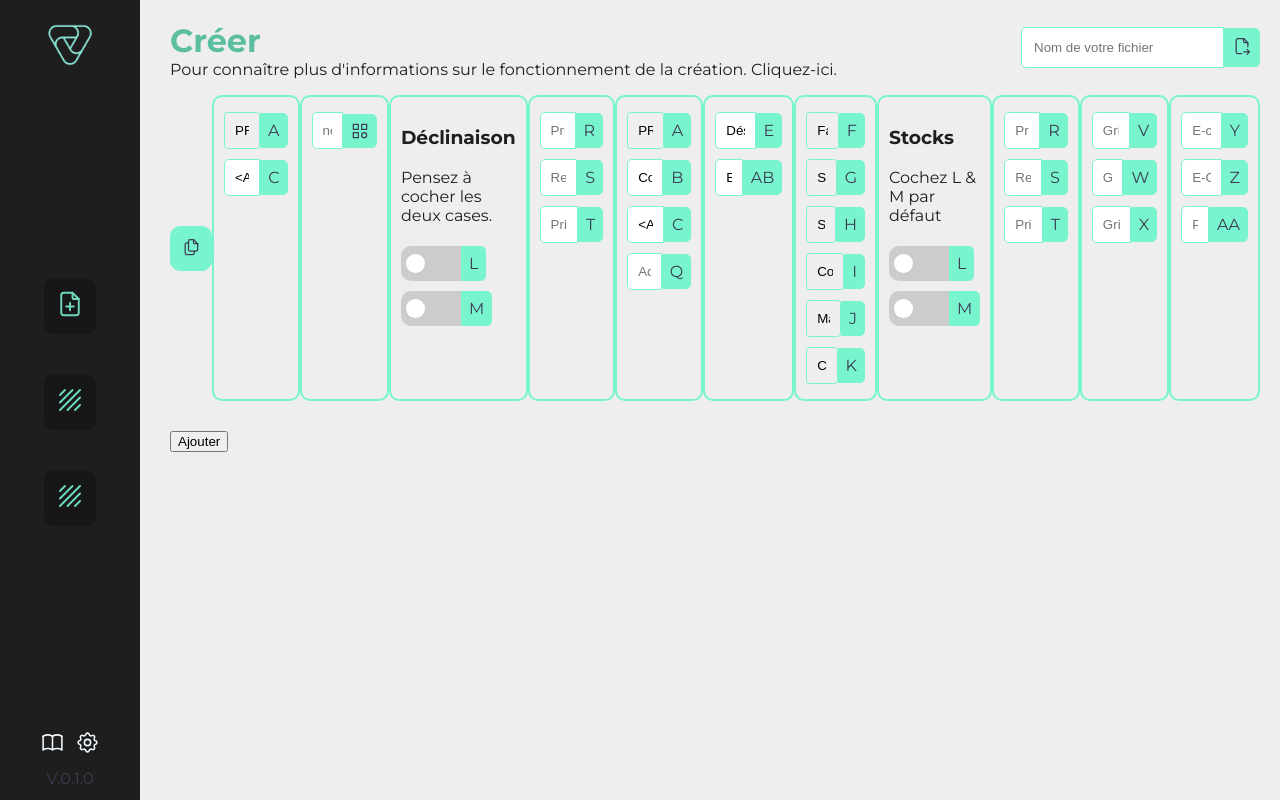
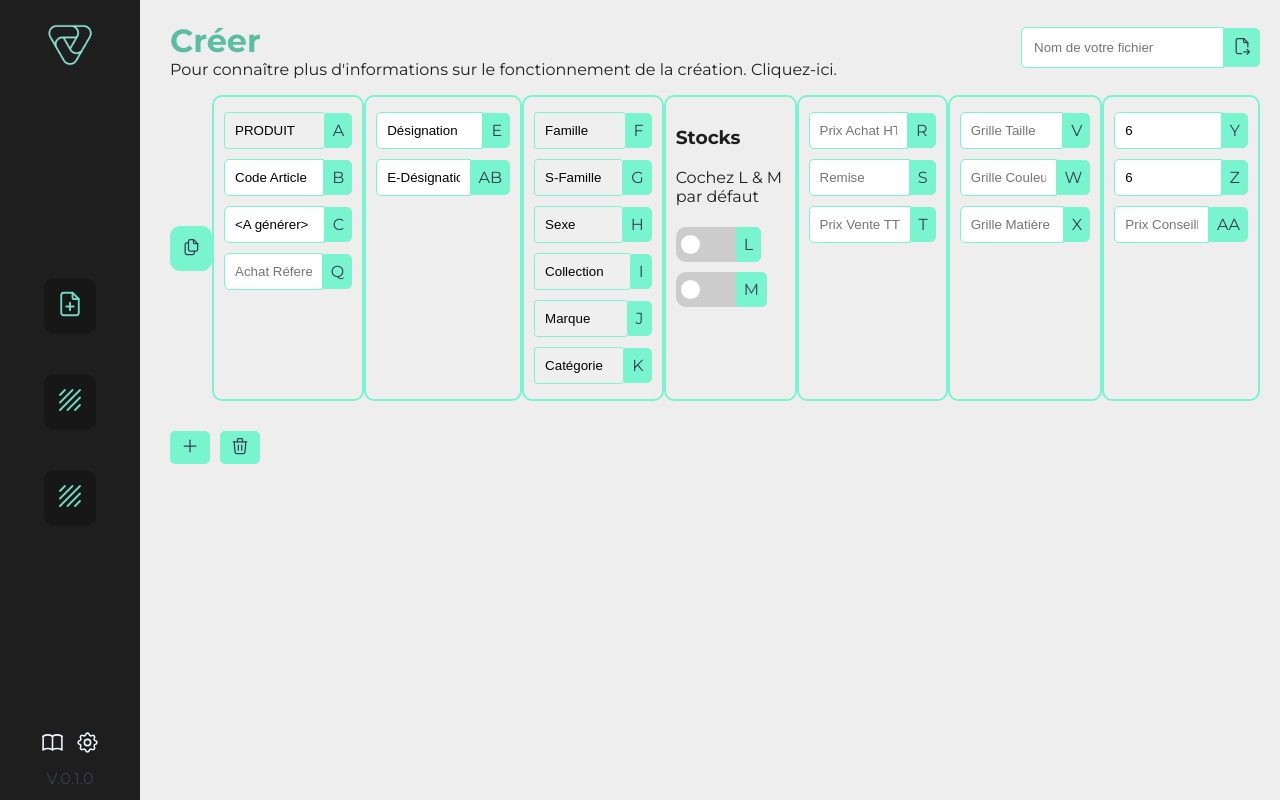
Before and after one commit to SQTZ/Voose-app, a React (Vite) app: page /create in a window 1280 px wide. Built offline with nearby package versions, Linux system fonts and the light colour scheme.

Commit message:
Update V0.1.0a3: Optimized programs

```diff
--- a/src/components/selection_dp.jsx
+++ b/src/components/selection_dp.jsx
@@ -69,7 +69,7 @@ import Navbar from './navbar';
 
 function SelectionDP() {
     // Chaque élément de inputSets représente un ensemble d'inputs
-    const [inputSets, setInputSets] = useState([{}]);
+    const [inputSets, setInputSets] = useState([{ selectedOptionPRDE: 'PR' }]);
 
     // Gestion du changement de sélection pour chaque ensemble d'inputs
     const handleSelectChangePRDE = (event, index) => {
@@ -218,6 +218,17 @@ function SelectionDP() {
         // Filtrer l'ensemble d'inputs à supprimer
         const newInputSets = inputSets.filter((_, i) => i !== index);
         setInputSets(newInputSets);
+    };
+
+    // Fonction pour réinitialiser le formulaire
+    const resetForm = () => {
+        setInputSets([{ selectedOptionPRDE: 'PR' }]); // Réinitialise inputSets à un tableau avec un objet vide
+        // Réinitialiser les autres états ici, si nécessaire, par exemple :
+        setCommercialise("FAUX");
+        setStocke("FAUX");
+        setDivers("FAUX");
+        setTarifaumodele("FAUX");
+        // Ajoutez d'autres états à réinitialiser ici
     };
 
     return (
@@ -375,7 +386,7 @@ function SelectionDP() {
                                                 <input type="checkbox"
                                                     id={`l_colonne_${index}`}
                                                     onChange={handleCheckboxChange}
-                                                checked={commercialise === "VRAI"} />
+                                                    checked={commercialise === "VRAI"} />
                                                 <div class="toggler-slider">
                                                     <div class="toggler-knob"></div>
                                                 </div>
@@ -661,7 +672,7 @@ function SelectionDP() {
                                                 <input type="checkbox"
                                                     id={`l_colonne_${index}`}
                                                     onChange={handleCheckboxChange}
-                                                checked={commercialise === "VRAI"} />
+                                                    checked={commercialise === "VRAI"} />
                                                 <div class="toggler-slider">
                                                     <div class="toggler-knob"></div>
                                                 </div>
@@ -760,13 +771,13 @@ function SelectionDP() {
 
                                         <div className='container-input'>
                                             {/* <label htmlFor={`ecategorieclubs1_${index}`}>e_catégorie_clubs_1</label> */}
-                                            <input type="text" id={`y_colonne_${index}`} placeholder='E-catégorie_clubs_1' />
+                                            <input type="text" id={`y_colonne_${index}`} placeholder='E-catégorie_clubs_1' value={"6"} />
                                             <div className='texter-btn'>Y</div>
                                         </div>
 
                                         <div className='container-input'>
                                             {/* <label htmlFor={`ecategorieclubspardefaut_${index}`}>e_catégorie clubs par défaut</label> */}
-                                            <input type="text" id={`z_colonne_${index}`} placeholder='E-Catégorie_clubs_par_défaut' />
+                                            <input type="text" id={`z_colonne_${index}`} placeholder='E-Catégorie_clubs_par_défaut' value={"6"} />
                                             <div className='texter-btn'>Z</div>
                                         </div>
 
@@ -789,7 +800,19 @@ function SelectionDP() {
                     ))}
 
                     <div className='end-step'>
-                        <button type="button" className="btn-event" onClick={addInputSet}>Ajouter</button>
+                        <button type="button" className="btn-event" onClick={addInputSet}><svg xmlns="http://www.w3.org/2000/svg" class="icon icon-tabler icon-tabler-plus" width="20" height="20" viewBox="0 0 24 24" stroke-width="1.5" stroke="#3C3C53" fill="none" stroke-linecap="round" stroke-linejoin="round">
+                            <path stroke="none" d="M0 0h24v24H0z" fill="none" />
+                            <path d="M12 5l0 14" />
+                            <path d="M5 12l14 0" />
+                        </svg></button>
+                        <button type="button" onClick={resetForm}><svg xmlns="http://www.w3.org/2000/svg" class="icon icon-tabler icon-tabler-trash" width="20" height="20" viewBox="0 0 24 24" stroke-width="1.5" stroke="#3C3C53" fill="none" stroke-linecap="round" stroke-linejoin="round">
+                                            <path stroke="none" d="M0 0h24v24H0z" fill="none" />
+                                            <path d="M4 7l16 0" />
+                                            <path d="M10 11l0 6" />
+                                            <path d="M14 11l0 6" />
+                                            <path d="M5 7l1 12a2 2 0 0 0 2 2h8a2 2 0 0 0 2 -2l1 -12" />
+                                            <path d="M9 7v-3a1 1 0 0 1 1 -1h4a1 1 0 0 1 1 1v3" />
+                                        </svg></button>
                         {/* <button type="button" className="btn-event" onClick={(event) => SubmitToCSVtest(event)}>Créer</button> */}
                     </div>
                 </form>
--- a/src/js/functions.js
+++ b/src/js/functions.js
@@ -176,8 +176,9 @@ export async function SubmitToCSVtest() { // Notez le mot-clé async ici
 
 
         // Gestions des remplacements de valeurs pour la colonne G
-        if (colonneG && colonneG.value === 'CR') {
-            colonneB.value = 'CH' + colonneB.value.substring(2)
+        if (colonneG && colonneG.value === 'CP2') {
+            colonneG.value = 'CP2';
+            colonneB.value = 'CP' + colonneB.value.substring(4)
         }
         else if (colonneG && colonneG.value === 'SANSC') {
             colonneG.value = 'SC';
--- a/src/json/optiontypeproduct.json
+++ b/src/json/optiontypeproduct.json
@@ -71,7 +71,7 @@
   },
   {
     "text": "CHAPEAUX, BOBS & BONNETS",
-    "value": "CP2",
+    "value": "CP",
     "hashtag": "#VÊTEMENTS"
   },
   {
--- a/src/settings/ChangeDeclinaison.jsx
+++ b/src/settings/ChangeDeclinaison.jsx
@@ -48,7 +48,7 @@ function ChangeDeclinaison() {
     return (
         <>
         <h1>Changer mes déclinaisons</h1>
-        <p className='desc'>tet</p>
+        <p className='desc'>C'est ici que tout commence, alimentez vos grilles pour vos prochaines créations.</p>
         <div className='parent-settings'>
             {files.map((file, fileIndex) => (
                 <div key={fileIndex} className="file-block">
@@ -57,7 +57,7 @@ function ChangeDeclinaison() {
                         <div key={itemIndex}>
                             <h4>{item.type}</h4>
                             <ul className='option-list'>
-                                {item.options.slice(0, 5).map((option, optionIndex) => ( // S'assure que seulement les 5 premières options sont affichées
+                                {item.options.map((option, optionIndex) => ( // S'assure que seulement les 5 premières options sont affichées
                                     <li key={optionIndex}>{option.code} - {option.libellé} <button type='button' onClick={() => removeOption(fileIndex, itemIndex, optionIndex)}>
                                         <svg xmlns="http://www.w3.org/2000/svg" class="icon icon-tabler icon-tabler-trash" width="20" height="20" viewBox="0 0 24 24" stroke-width="1.5" stroke="#3C3C53" fill="none" stroke-linecap="round" stroke-linejoin="round">
                                             <path stroke="none" d="M0 0h24v24H0z" fill="none" />
--- a/src/styles.css
+++ b/src/styles.css
@@ -429,6 +429,8 @@ h2 {
     list-style: none;
     padding: 0;
     margin-top: 10px;
+    overflow-y: scroll;
+    max-height: 200px;
 }
 
 .option-list li {
@@ -476,3 +478,42 @@ h2 {
     color: var(--color-title-light);
     margin-top: 0;
 }
+
+.end-step button {
+    background-color: var(--color-title-dark);
+    border: none;
+    padding: 5px 10px;
+    border-radius: 5px;
+    cursor: pointer;
+}
+
+.end-step {
+    display: flex;
+    gap: 10px;
+}
+
+.doc-container svg {
+    visibility: hidden;
+    margin-left: 8px; /* Adjust spacing as needed */
+}
+
+li .icon-doc {
+    visibility: hidden;
+}
+
+li:hover .icon-doc {
+    visibility: visible;
+}
+
+h2:hover svg {
+    visibility: visible;
+    opacity: 1;
+    padding-left: 30px;
+}
+
+.doc-content p {
+    margin: 0;
+    font-family: Montserrat;
+    color: var(--color-annotation);
+    padding-right: 20px;
+}
```
Also changed, not shown: src/documentation.jsx (+7 -7 lines), 1 other file (tests, documents, lock files or other folders).
